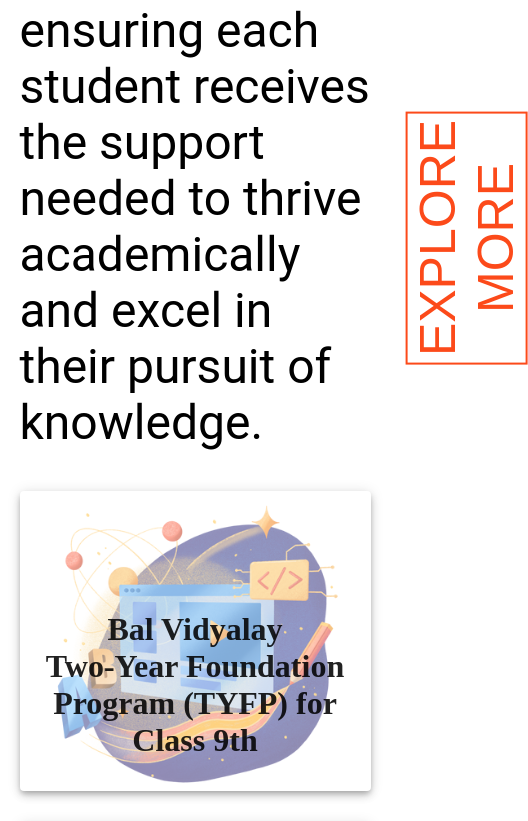
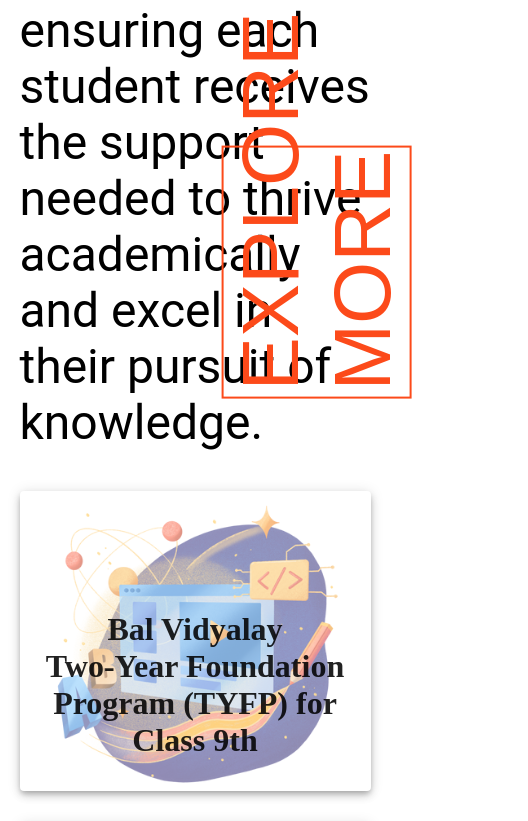
Before and after one commit to Sandeep-raj/takshilla, a React (Vite) app: page / in a window 390 px wide. Shown: the part 2080-2901 px from the top of the page, 528 px wide, since content can reach past the window. Built offline with nearby package versions, Linux system fonts and the light colour scheme.

Commit message:
carousel touch changes

```diff
--- a/src/component/Home/Home.css
+++ b/src/component/Home/Home.css
@@ -194,8 +194,8 @@
     .home_prog_btn {
         width: 30vh;
         height: fit-content;
-        left: calc(100vw - 50px);
-        font-size: 50px;
+        left: calc(100vw - 200px);
+        font-size: 80px;
     }
     .child-container {
         font-size: xx-large;
```
Also changed, not shown: 4 other files (tests, documents, lock files or other folders).
